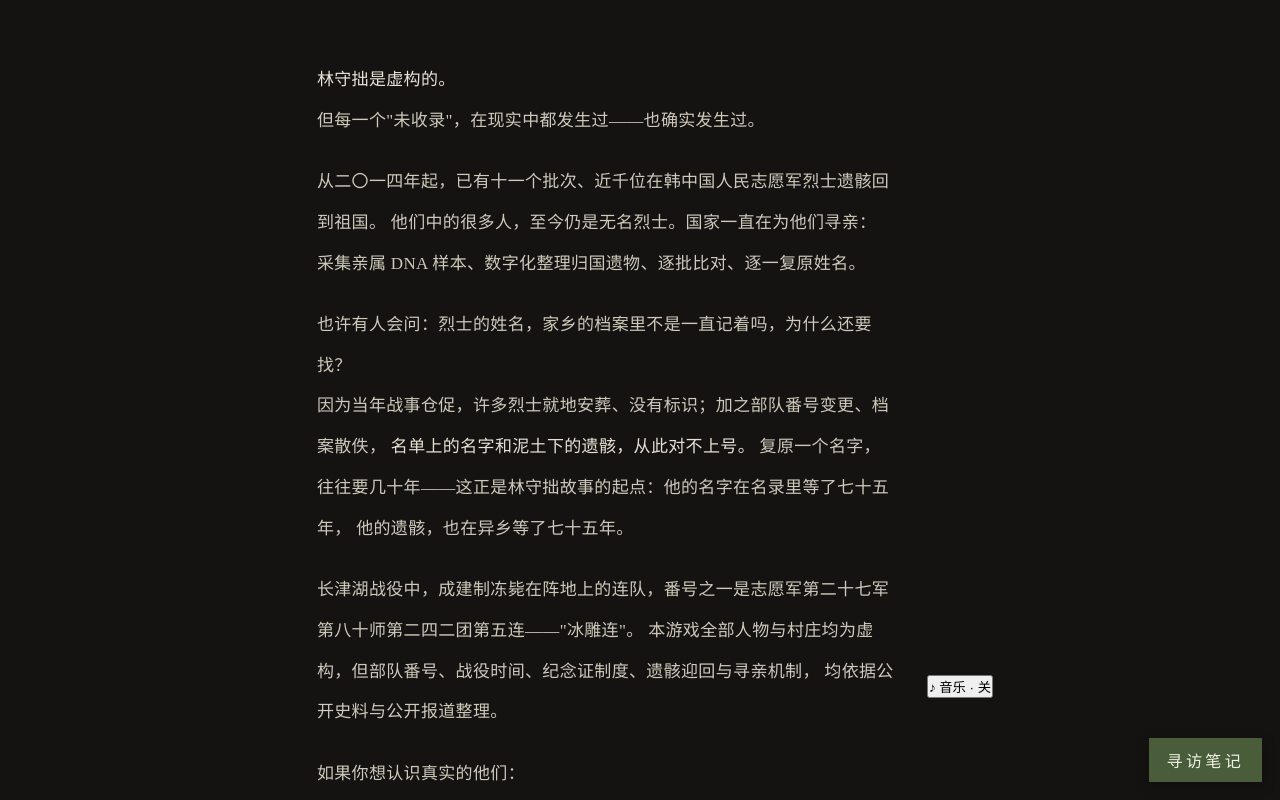
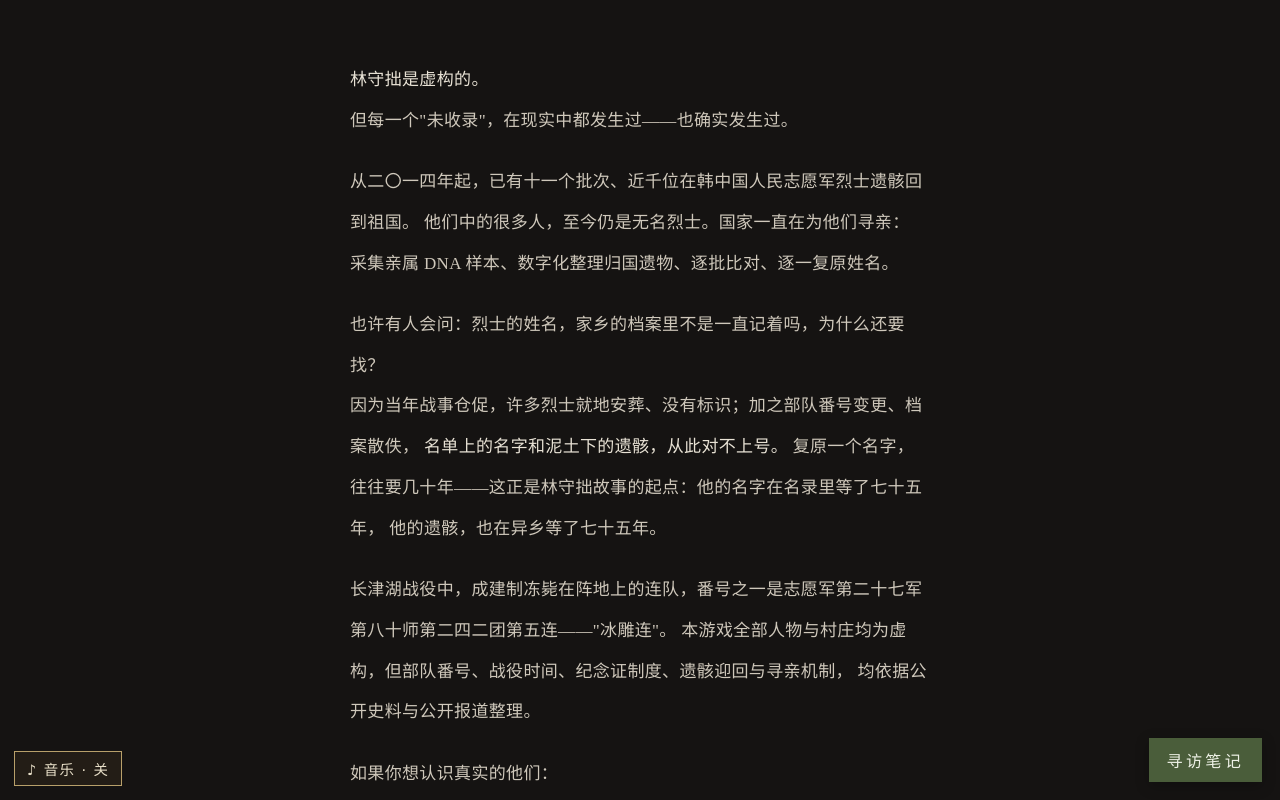
Before and after one commit to Tyh-257349/weishoulu, a plain HTML site: page chuxi.html in a window 1280 px wide. Shown: the top 800 px of the page. Drawn offline with Linux system fonts and the light colour scheme.

Commit message:
出戏页背景音乐按钮样式（#bgm-btn）

```diff
--- a/css/style.css
+++ b/css/style.css
@@ -1475,3 +1475,14 @@
 }
 .act-card-body { padding: 26px 34px 30px; text-align: center; }
 button.act-go { border: none; cursor: pointer; font-family: "FangSong", "仿宋", serif; }
+
+
+/* 出戏页背景音乐按钮 */
+#bgm-btn {
+  position: fixed; left: 14px; bottom: 14px; z-index: 9998;
+  background: rgba(38, 32, 24, .85); color: #e8dfc8;
+  border: 1px solid #b8a06a; cursor: pointer;
+  font-family: "KaiTi", "楷体", cursive; font-size: .85rem; letter-spacing: .1em;
+  padding: 6px 12px;
+}
+#bgm-btn:hover { background: rgba(58, 48, 34, .95); }
```
